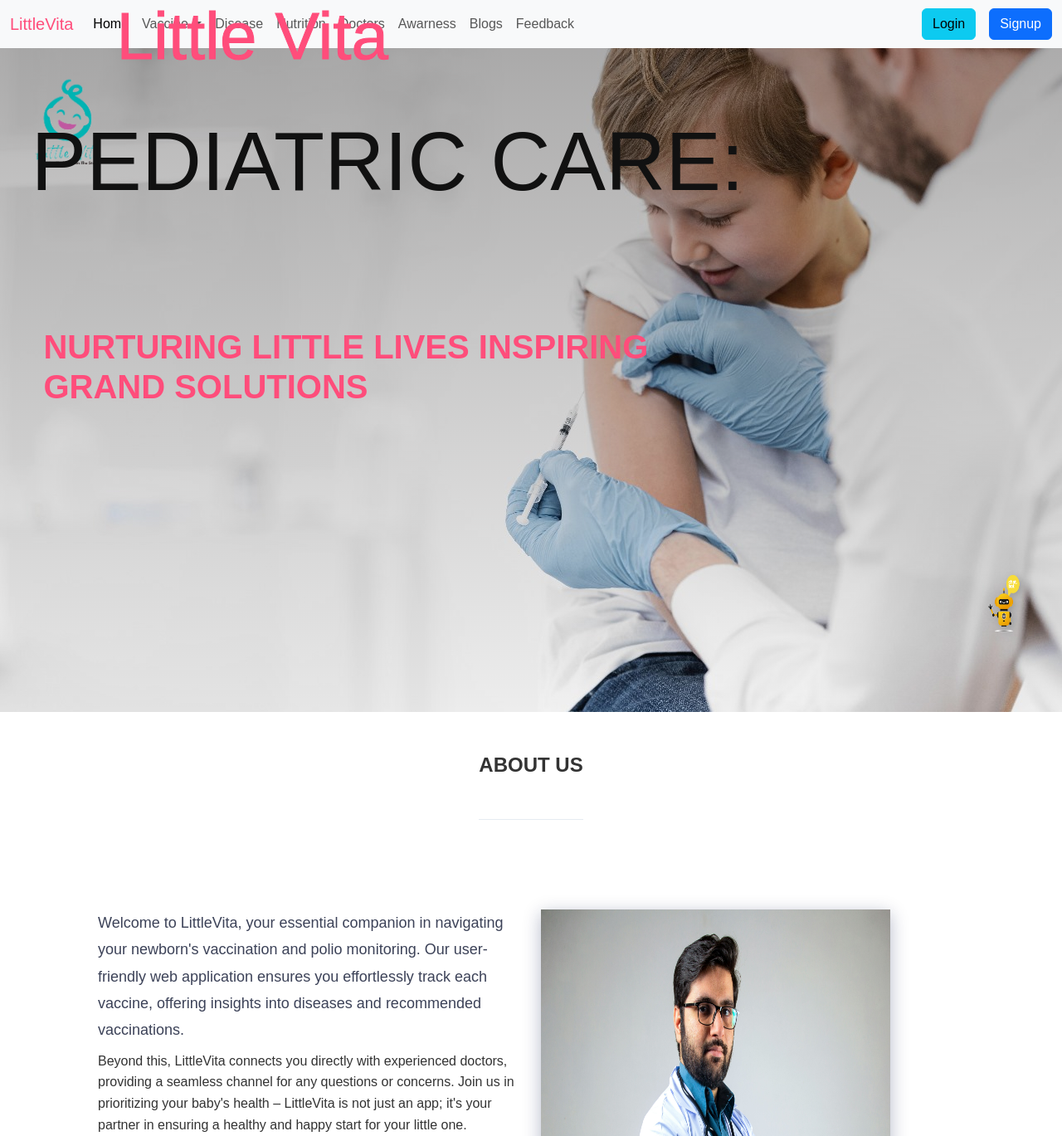
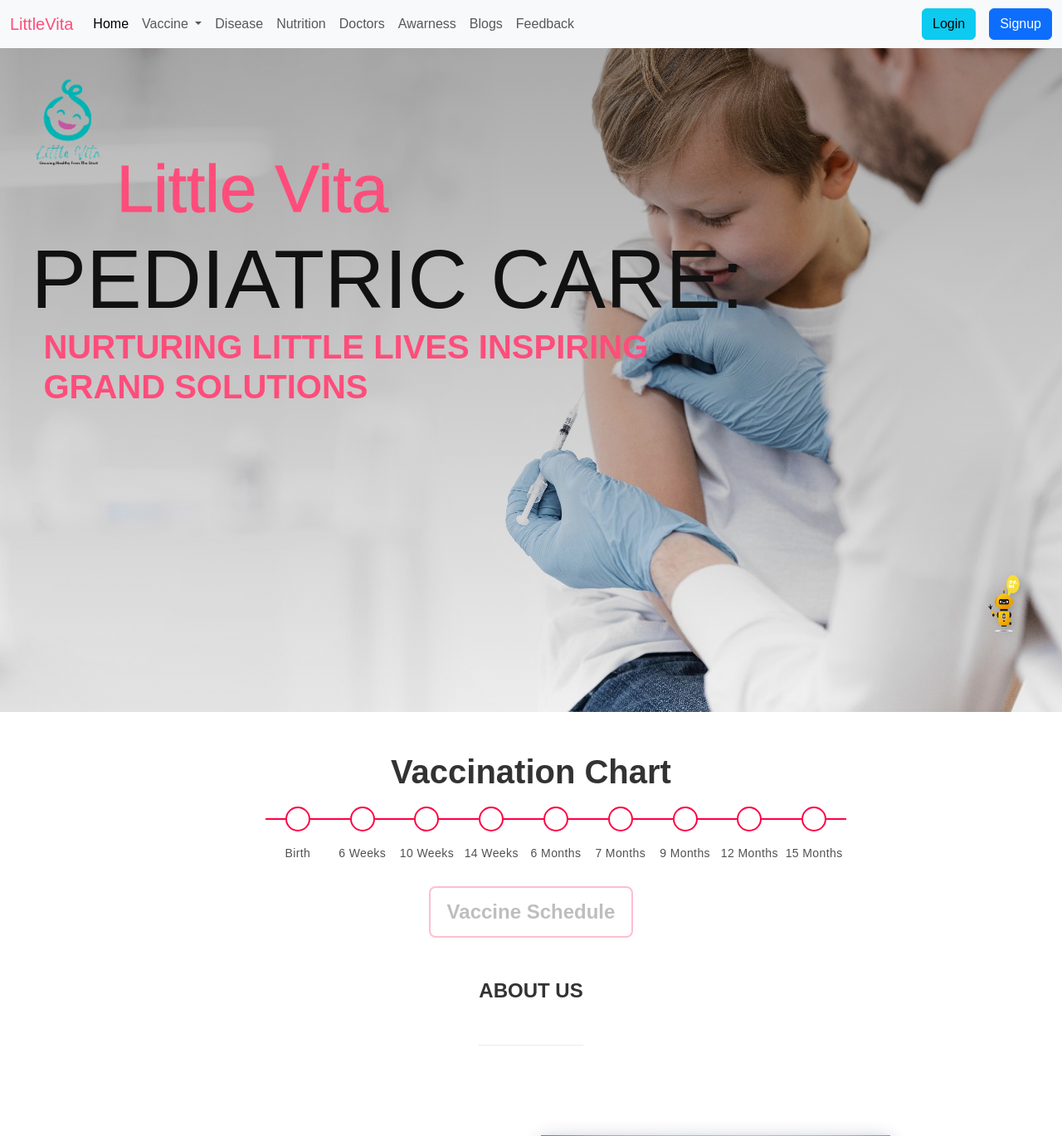
Before and after one commit to Subhasree09/LittleVita, a Django app: page / in a window 1280 px wide. Shown: the top 1369 px of the page at 83% size. Run offline with Django 4.2, Linux system fonts and the light colour scheme; some libraries are stand-ins or nearby versions.

Commit message:
prefinal homepage

```diff
--- a/Base/static/Base/css/home.css
+++ b/Base/static/Base/css/home.css
@@ -39,7 +39,6 @@ nav{
 .text-box .middle h1{
     color:#111;
     margin-left: -65px;
-    margin-bottom: 150px;
     font-size: 100px;
     line-height: 100px;
     animation: fadein 2s;
@@ -81,7 +80,6 @@ nav{
     font-size: 80px;
     line-height: 100px;
     margin-left: 38px;
-    margin-bottom: 50px;
     -webkit-text-stroke: 1px #FF4D7B;
     background-position: 0 0;
     animation: h2animate 2.5s;
@@ -565,3 +563,205 @@ header{
 /*.ab-list-icon */
 
 /*.single-about-img */
+
+
+
+/* vaccine chart */
+
+/* $number-of-options: 5; */
+
+#form-wrapper {
+	width: 100%;
+	display: flex;
+	flex-direction: column;
+	align-items: center;
+}
+form {
+	width: 90%;
+	max-width: 500px;
+	#form-title {
+		margin-top: 0;
+		font-weight: 400;
+		text-align: center;
+	}
+	#debt-amount-slider {
+		display: flex;
+		flex-direction: row;
+		align-content: stretch;
+		position: relative;
+		width: 700px;
+		height: 50px;
+		user-select: none;
+		&::before {
+			content: " ";
+			position: absolute;
+			height: 2px;
+			width: 100%;
+			width: calc(100% * (#{$number-of-options - 1} / #{$number-of-options}));
+			top: 50%;
+			left: 50%;
+			transform: translate(-50%, -50%);
+			background: #FF0044;
+		}
+		input, label {
+			box-sizing: border-box;
+			flex: 1;
+			user-select: none;
+			cursor: pointer;
+		}
+		label {
+			display: inline-block;
+			position: relative;
+			width: 20%;
+			height: 100%;
+			user-select: none;
+			&::before {
+				content: attr(data-debt-amount);
+				position: absolute;
+				left: 50%;
+				padding-top: 10px;
+				transform: translate(-50%, 45px);
+				font-size: 14px;
+				letter-spacing: 0.4px;
+				font-weight: 400;
+				white-space: nowrap;
+				opacity: 0.85;
+				transition: all 0.15s ease-in-out;
+			}
+			&::after {
+				content: " ";
+				position: absolute;
+				left: 50%;
+				top: 50%;
+				transform: translate(-50%, -50%);
+				width: 30px;
+				height: 30px;
+				border: 2px solid #FF0044;
+				background: #fff;
+				border-radius: 50%;
+				pointer-events: none;
+				user-select: none;
+				z-index: 1;
+				cursor: pointer;
+				transition: all 0.15s ease-in-out;
+			}
+			&:hover::after {
+				transform: translate(-50%, -50%) scale(1.25);
+			}
+		}
+		input {
+			display: none;
+			&:checked {
+				+ label::before {
+					font-weight: 800;
+					opacity: 1;
+				}
+				+ label::after {
+					border-width: 4px;
+					transform: translate(-50%, -50%) scale(0.75);
+				}
+				~ #debt-amount-pos {
+					opacity: 1;
+				}
+				@for $i from 1 through $number-of-options {
+					&:nth-child(#{$i * 2 - 1}) ~ #debt-amount-pos {
+						left: #{($i * 20%) - 10%};
+					}
+				}
+			}
+		}
+		#debt-amount-pos {
+			display: block;
+			position: absolute;
+			top: 50%;
+			width: 12px;
+			height: 12px;
+			background: #FF0044;
+			border-radius: 50%;
+			transition: all 0.15s ease-in-out;
+			transform: translate(-50%, -50%);
+			border: 2px solid #fff;
+			opacity: 0;
+			z-index: 2;
+		}
+	}
+	&:valid {
+		#debt-amount-slider {
+			input {
+				+ label::before {
+					transform: translate(-50%, 45px) scale(0.9);
+					transition: all 0.15s linear;
+				}
+				&:checked + label::before {
+					transform: translate(-50%, 45px) scale(1.1);
+					transition: all 0.15s linear;
+				}
+			}
+		}
+	}
+	& + button {
+		display: block;
+		position: relative;
+		margin: 56px auto 0;
+		padding: 10px 20px;
+		appearance: none;
+		transition: all 0.15s ease-in-out;
+		font-family: inherit;
+		font-size: 24px;
+		font-weight: 600;
+		background: #fff;
+		border: 2px solid #FF0044;
+		border-radius: 8px;
+		outline: 0;
+		user-select: none;
+		cursor: pointer;
+		&:hover {
+			transform: scale(1.1);
+			background: #FF0044;
+			color: #fff;
+			&:active {
+				transform: scale(0.9);
+			}
+		}
+		&:focus {
+			background: #4caf50;
+			border-color: #4caf50;
+			color: #fff;
+			pointer-events: none;
+			&::before {
+				animation: spin 1s linear infinite;
+			}
+		}
+		&::before {
+			display: inline-block;
+			width: 0;
+			opacity: 0;
+			content: "\f3f4";
+			font-family: "Font Awesome 5 Pro";
+			font-weight: 900;
+			margin-right: 0;
+			transform: rotate(0deg);
+		}
+	}
+	&:invalid + button {
+		pointer-events: none;
+		opacity: 0.25;
+	}
+}
+@keyframes spin {
+	from {
+		transform: rotate(0deg);
+		width: 24px;
+		opacity: 1;
+		margin-right: 12px;
+	}
+	to {
+		transform: rotate(360deg);
+		width: 24px;
+		opacity: 1;
+		margin-right: 12px;
+	}
+}
+.debtamnt{
+    margin-left: -70px;
+}
--- a/Base/templates/Base/home.html
+++ b/Base/templates/Base/home.html
@@ -32,6 +32,37 @@
                  the well-being of your little ones, <br>&nbsp;&nbsp;&nbsp;&nbsp;&nbsp;&nbsp;&nbsp;&nbsp;&nbsp;&nbsp;&nbsp;&nbsp;&nbsp;&nbsp;&nbsp;&nbsp;&nbsp;&nbsp;&nbsp;&nbsp;&nbsp;&nbsp;&nbsp;&nbsp;&nbsp;&nbsp;&nbsp;&nbsp;&nbsp;&nbsp;&nbsp;&nbsp;&nbsp;&nbsp;&nbsp;&nbsp;&nbsp;&nbsp;&nbsp;&nbsp;&nbsp;&nbsp;&nbsp;&nbsp;&nbsp;&nbsp;&nbsp;&nbsp;&nbsp;&nbsp;&nbsp;&nbsp;&nbsp;&nbsp;&nbsp;&nbsp;&nbsp;&nbsp;&nbsp;&nbsp;&nbsp;&nbsp;&nbsp;&nbsp;&nbsp;&nbsp;&nbsp;&nbsp;&nbsp;&nbsp;&nbsp;&nbsp;&nbsp;&nbsp;&nbsp;&nbsp;&nbsp;&nbsp;
                  where care and discovery intertwine seamlessly.</p>
         </div> {% endcomment %}
+    </div>
+</div>
+
+{% comment %} Vaccine Chart {% endcomment %}
+<div class="container-fluid mt-5 ">
+    <div id="form-wrapper">
+        <form action="/p/quote.php" method="GET">
+            <h1 id="form-title"><b>Vaccination Chart</b></h1>
+            <div class="debtamnt" id="debt-amount-slider">
+                <input type="radio" name="debt-amount" id="1" value="1" required>
+                <label for="1" data-debt-amount="Birth"></label>
+                <input type="radio" name="debt-amount" id="2" value="2" required>
+                <label for="2" data-debt-amount="6 Weeks"></label>
+                <input type="radio" name="debt-amount" id="3" value="3" required>
+                <label for="3" data-debt-amount="10 Weeks"></label>
+                <input type="radio" name="debt-amount" id="4" value="4" required>
+                <label for="4" data-debt-amount="14 Weeks"></label>
+                <input type="radio" name="debt-amount" id="5" value="5" required>
+                <label for="5" data-debt-amount="6 Months"></label>
+                <input type="radio" name="debt-amount" id="6" value="6" required>
+                <label for="6" data-debt-amount="7 Months"></label>
+                <input type="radio" name="debt-amount" id="7" value="7" required>
+                <label for="7" data-debt-amount="9 Months"></label>
+                <input type="radio" name="debt-amount" id="8" value="8" required>
+                <label for="8" data-debt-amount="12 Months"></label>
+                <input type="radio" name="debt-amount" id="9" value="9" required>
+                <label for="9" data-debt-amount="15 Months"></label>
+                <div id="debt-amount-pos"></div>
+            </div>
+        </form>
+        <button type="submit">Vaccine Schedule</button>
     </div>
 </div>
 
```
